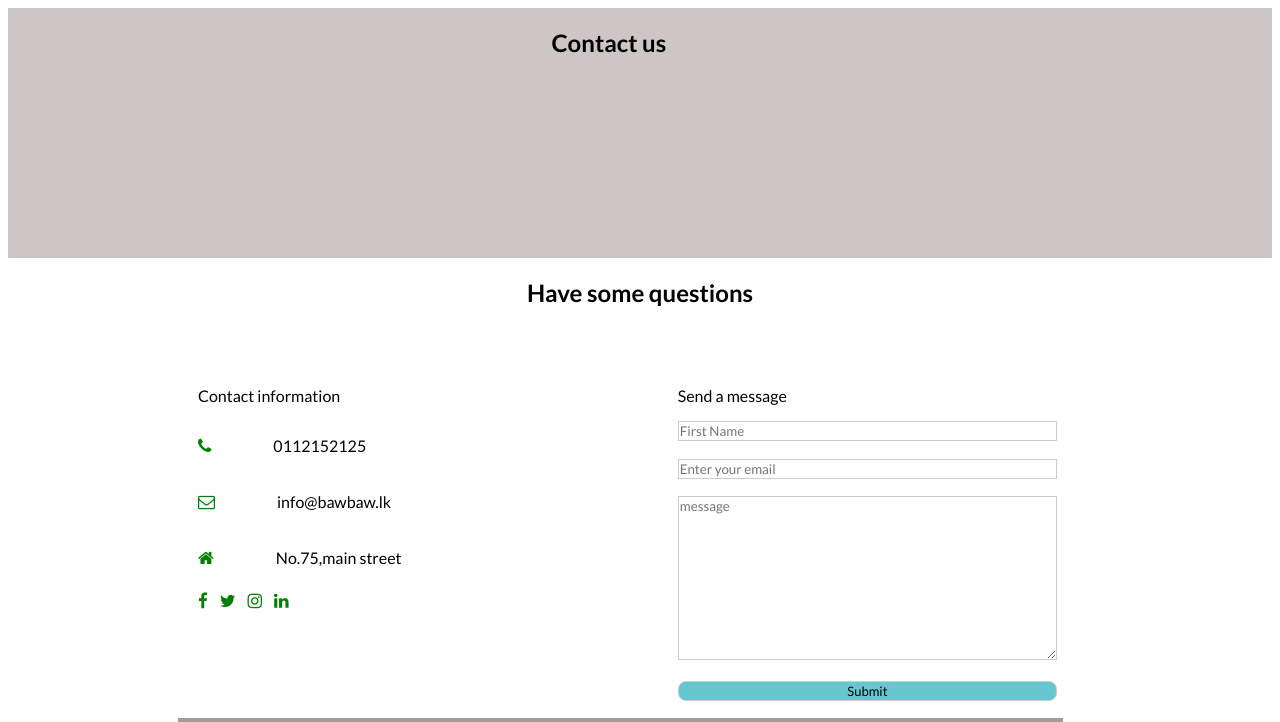
After one commit to pawan-live/pet-care-system-iwt, a PHP site: page /html/contactus.html in a window 1280 px wide. The commit adds this page. Shown: the top 722 px of the page. Run offline with PHP 8.4, Linux system fonts and the light colour scheme; grey boxes are pictures that could not be loaded.

Commit message:
finished header and contact us

```diff
--- /dev/null
+++ b/html/contactus.html
@@ -0,0 +1,73 @@
+<!DOCTYPE html>
+<html >
+<head>
+
+    <title>Contact us</title>
+    <link rel="preconnect" href="https://fonts.googleapis.com" />
+    <link rel="preconnect" href="https://fonts.gstatic.com" crossorigin />
+    <link
+      href="https://fonts.googleapis.com/css2?family=Lato:wght@300;400;700;900&display=swap"
+      rel="stylesheet"
+    />
+    <link rel="stylesheet" href="../styles/style.css">
+    <link rel="stylesheet" href="../styles/contactus.css">
+    <link rel="stylesheet" href="https://stackpath.bootstrapcdn.com/font-awesome/4.7.0/css/font-awesome.min.css">
+</head>
+<body>
+    <!--header goes here-->
+    <section class="sub-header">
+    <h2>Contact us</h2>
+  </section>
+  <section class="sub-header1">
+       <h2>Have some questions
+       </h2>
+
+  </section>
+    <section class="contact-us-info">
+
+        <div class="row">
+
+            <div class="contact-colum">
+                <h3>Contact information</h3>
+                 <div>
+                    <i class="fa fa-phone" ></i>
+                     <h3>0112152125</h5>
+                   </div>
+            <div>
+                <i class="fa fa-envelope-o" ></i>
+                <h3>info@bawbaw.lk</h5>
+                   </div>
+            <div>
+                 <i class="fa fa-home" ></i>
+                 <h3>No.75,main street</h5>
+              </div>
+              <div class="icons">
+                <i class="fa fa-facebook" ></i>
+                <i class="fa fa-twitter" ></i>
+                <i class="fa fa-instagram" ></i>
+                <i class="fa fa-linkedin" ></i>
+
+
+
+
+               </div>
+
+        </div>
+
+ <div class="messages">
+   <h3>Send a message</h3>
+   <form method="post" action="">
+   <input type="text" placeholder="First Name" name="Fname" id="FN">
+   <input type="email" placeholder="Enter your email" name="Email" id="E">
+   <textarea name="" id="" cols="30" rows="10" placeholder="message"></textarea>
+   <input class="hero-btn"type="submit" id="SUB">
+</form>
+</div>
+</div>
+<section class="location">
+  <iframe src="https://www.google.com/maps/embed?pb=!1m18!1m12!1m3!1d3961.0330763713955!2d79.9165568146895!3d6.886641595023696!2m3!1f0!2f0!3f0!3m2!1i1024!2i768!4f13.1!3m3!1m2!1s0x3ae25a082dd9517b%3A0x8f882471a05f7a5a!2sParliment%20building%2C%20Sri%20Jayawardenepura%20Kotte!5e0!3m2!1sen!2slk!4v1651766656611!5m2!1sen!2slk" width="600" height="450" style="border:0;" allowfullscreen="" loading="lazy" referrerpolicy="no-referrer-when-downgrade"></iframe>
+</section>
+
+
+        </body>
+</html>
--- /dev/null
+++ b/styles/contactus.css
@@ -0,0 +1,91 @@
+.contact-us-info{
+    margin: auto;
+   flex-basis: 48%;
+   align-items: center;
+
+}
+.contact-us-info h5{
+    font-size:15px;
+    margin-bottom: 1px;
+    color: #555;
+    font-weight: 400;
+}
+
+  .contact-colum{
+
+    flex-basis: 52%;
+    margin-bottom: 23px;
+    margin-left: 140px;
+  }
+  .contact-colum div{
+    display: flex;
+    align-items: center;
+    margin-bottom: 6px;
+    margin-left: 50px;
+  }
+  .contact-colum div .fa{
+    font-size: 17px;
+    color: green;
+    margin-right: 12px;
+
+
+  }
+
+  .contact-colum  h3 {
+    font-size:16px;
+    margin-bottom: 15px;
+    color: black;
+    font-weight: 400;
+    margin-left: 50px;
+
+  }
+  .messages{
+    margin-right: 120px;
+  }
+
+    .messages h3{
+    font-size:16px;
+    margin-bottom: 15px;
+    color: black;
+    font-weight: 400;
+
+
+  }
+  .location iframe{
+     margin-left: 170px;
+       width: 70%;
+      height: 200px;
+  }
+  .messages input, .messages textarea{
+    width: 80%;
+    padding: 1px;
+    margin-bottom: 17px;
+    outline: none;
+    border: 1px solid #ccc;
+    box-sizing: border-box;
+     }
+
+    .row{
+      margin-top: 5%;
+      justify-content: space-between;
+      display: flex;
+
+    }
+    .sub-header{
+      display: flex;
+      background-color: rgb(206, 198, 198);
+      border: none;
+      height: 250px;
+
+    }
+    .sub-header h2{
+
+      margin-left: 43%;
+    }
+    .icons{
+      margin-top: 10px;
+
+    }
+    .sub-header1{
+      text-align: center;
+    }
```
Also changed, not shown: html/header.html (added, +41 -0 lines), styles/style.css (+59 -0 lines), R (2).jpeg (added).
